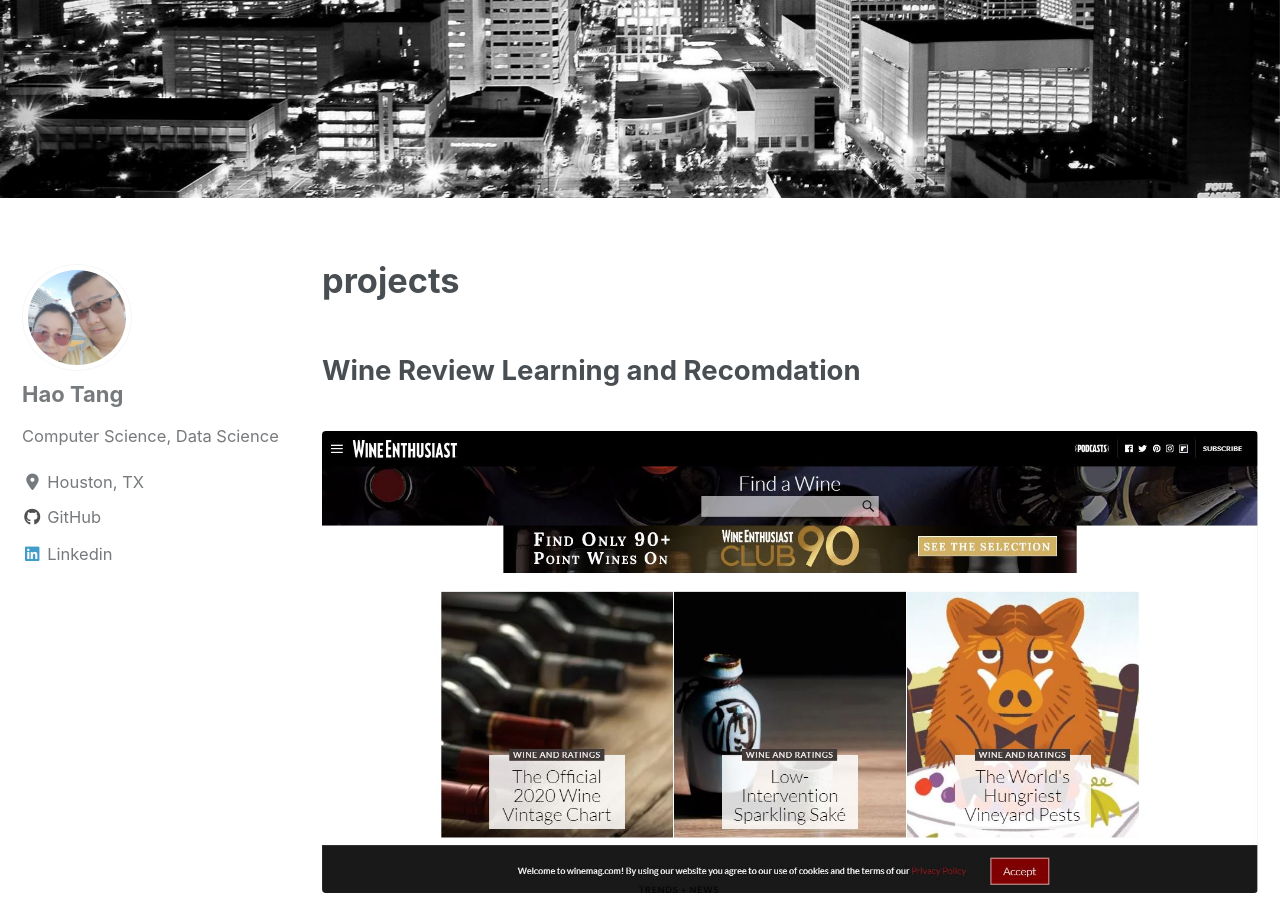
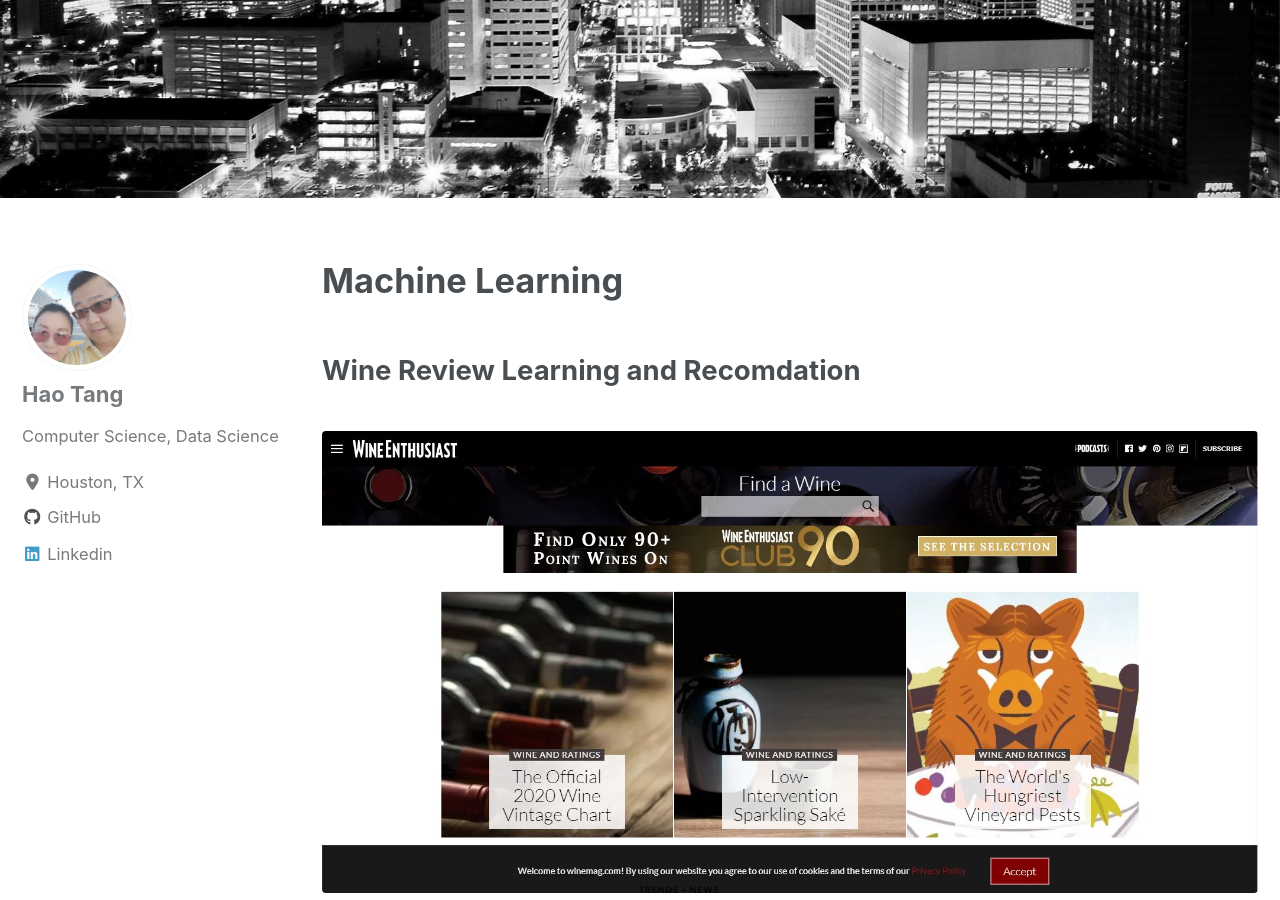
Before and after one commit to tanghao205/tanghao205.github.io, a Jekyll site: the page built from _pages/projects.md, in a window 1280 px wide and 900 px high, scrolled down 381 px. Built offline with Jekyll 4.4.1, drawn with Linux system fonts in a browser that asks for light colours; cached includes are drawn as plain includes; nearby versions of some CDN libraries.

Commit message:
Update projects.md

```diff
--- a/_pages/projects.md
+++ b/_pages/projects.md
@@ -2,7 +2,7 @@
 layout: archive
 classes: wide
 permalink: /projects/
-title: "projects"
+title: "Machine Learning"
 
 author_profile: true
 header:
```
